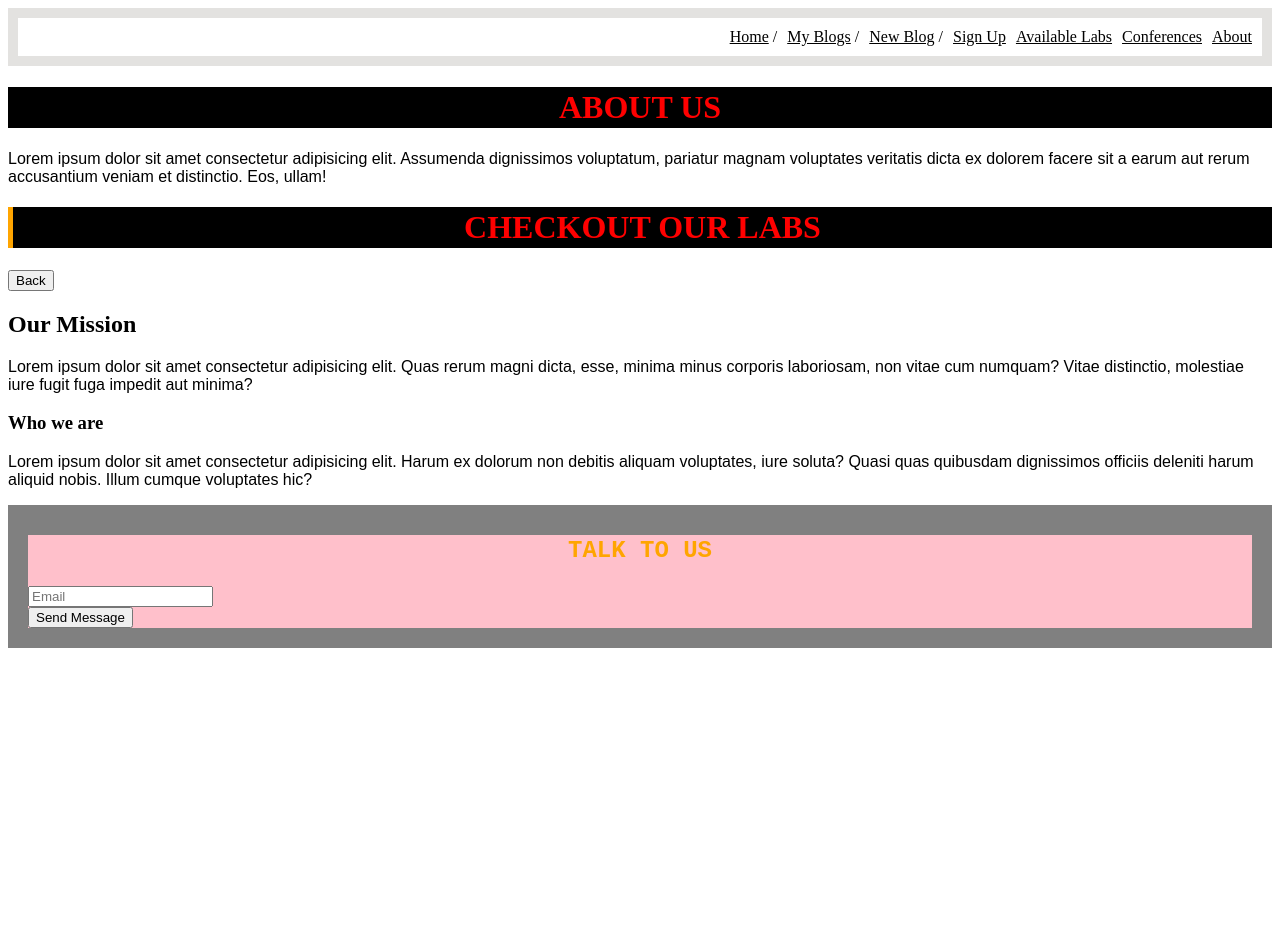
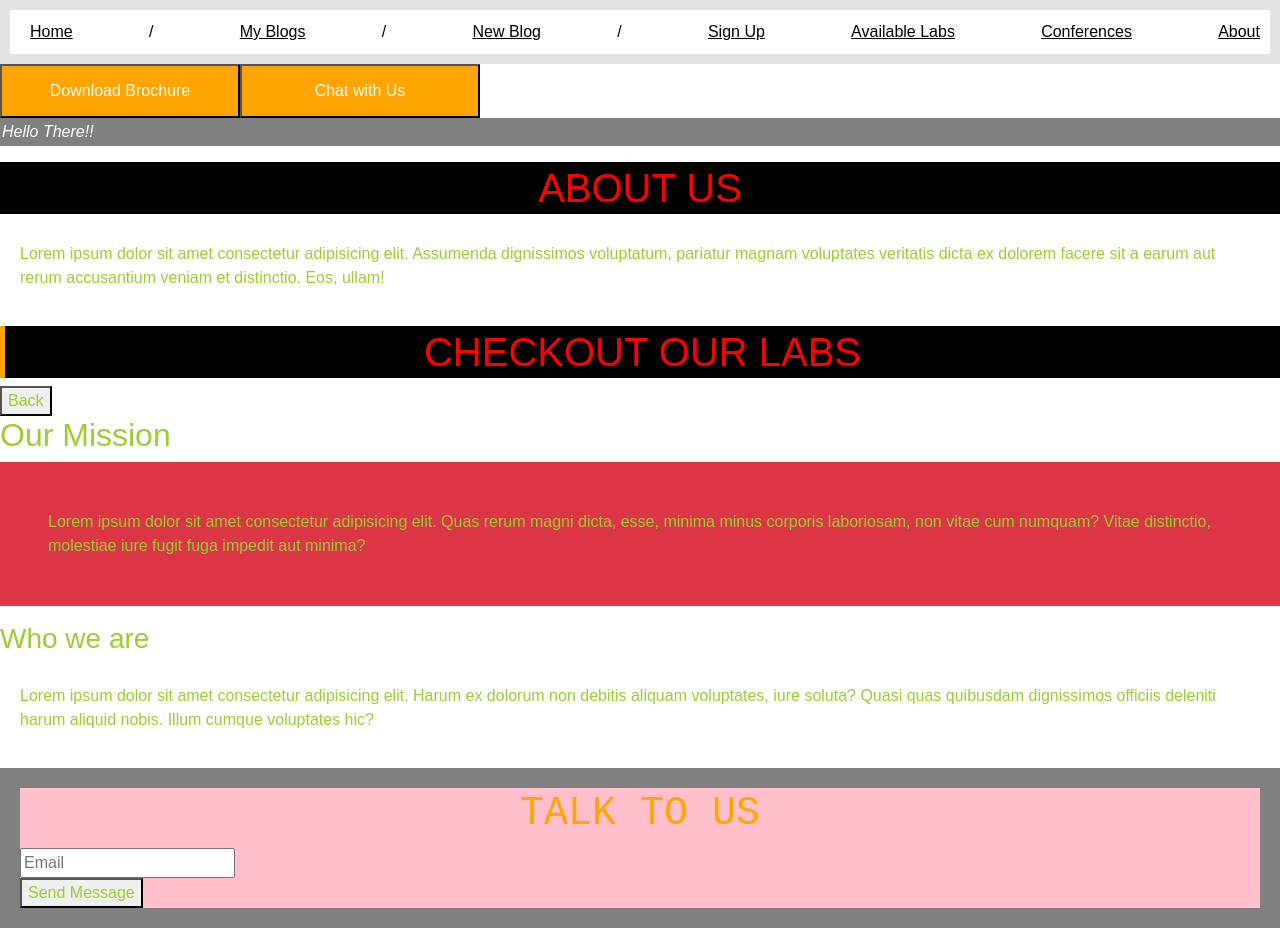
Before and after one commit to modcomlearning/blog-app, a React (Create React App) app: page /about in a window 1280 px wide. Before the commit the page ends 800 px from the top, so only its background shows below. Built offline with nearby package versions, Linux system fonts and the light colour scheme.

Commit message:
13th Push

```diff
--- a/package.json
+++ b/package.json
@@ -6,6 +6,7 @@
     "@testing-library/jest-dom": "^5.17.0",
     "@testing-library/react": "^13.4.0",
     "@testing-library/user-event": "^13.5.0",
+    "bootstrap": "^5.3.1",
     "install": "^0.13.0",
     "react": "^18.2.0",
     "react-dom": "^18.2.0",
--- a/public/index.html
+++ b/public/index.html
@@ -1,14 +1,15 @@
 <!DOCTYPE html>
 <html lang="en">
+
 <head>
   <meta charset="utf-8" />
   <link rel="icon" href="%PUBLIC_URL%/favicon.ico" />
   <meta name="viewport" content="width=device-width, initial-scale=1" />
   <meta name="theme-color" content="#000000" />
-    <meta
-      name="description"
-      content="Web site created using create-react-app"
-    />
+  <meta name="description" content="Web site created using create-react-app" />
+
+  <link href="https://cdn.jsdelivr.net/npm/bootstrap@5.3.1/dist/css/bootstrap.min.css" rel="stylesheet"
+    integrity="sha384-4bw+/aepP/YC94hEpVNVgiZdgIC5+VKNBQNGCHeKRQN+PtmoHDEXuppvnDJzQIu9" crossorigin="anonymous">
   <link rel="apple-touch-icon" href="%PUBLIC_URL%/logo192.png" />
   <!--
       manifest.json provides metadata used when your web app is installed on a
@@ -26,6 +27,7 @@
     -->
   <title>React App</title>
 </head>
+
 <body>
   <noscript>You need to enable JavaScript to run this app.</noscript>
   <div id="root"></div>
@@ -40,4 +42,5 @@
       To create a production bundle, use `npm run build` or `yarn build`.
     -->
 </body>
+
 </html>
--- a/src/About.js
+++ b/src/About.js
@@ -1,5 +1,6 @@
 import styled from 'styled-components'
-
+import Secondary from './styles/Secondary'
+import ButtonPrimary from './styles/ButtonPrimary'
 let color = "red"
 //Internal/External Styled Components
 const XH1 = styled.h1`
@@ -26,18 +27,19 @@ const Section = styled.section`
 
     }
 `
-
-
 const About = () => {
     return (
         <div className="about">
+            <ButtonPrimary>Download Brochure</ButtonPrimary>
+            <ButtonPrimary>Chat with Us</ButtonPrimary>
+            <Secondary>Hello There!!</Secondary>
             <XH1>About Us</XH1>
             <p>Lorem ipsum dolor sit amet consectetur adipisicing elit. Assumenda dignissimos voluptatum, pariatur magnam voluptates veritatis dicta ex dolorem facere sit a earum aut rerum accusantium veniam et distinctio. Eos, ullam!</p>
             <PrimaryInfo>Checkout Our Labs</PrimaryInfo>
             <button>Back</button>
 
             <h2>Our Mission</h2>
-            <p>Lorem ipsum dolor sit amet consectetur adipisicing elit. Quas rerum magni dicta, esse, minima minus corporis laboriosam, non vitae cum numquam? Vitae distinctio, molestiae iure fugit fuga impedit aut minima?</p>
+            <p className='bg-danger p-5'>Lorem ipsum dolor sit amet consectetur adipisicing elit. Quas rerum magni dicta, esse, minima minus corporis laboriosam, non vitae cum numquam? Vitae distinctio, molestiae iure fugit fuga impedit aut minima?</p>
             <div className="about-us">
                 <h3>Who we are</h3>
                 <p>Lorem ipsum dolor sit amet consectetur adipisicing elit. Harum ex dolorum non debitis aliquam voluptates, iure soluta? Quasi quas quibusdam dignissimos officiis deleniti harum aliquid nobis. Illum cumque voluptates hic?</p>
--- a/src/App.js
+++ b/src/App.js
@@ -8,6 +8,7 @@ import Conference from './Conference';
 import  {BrowserRouter as Router, Routes, Route} from 'react-router-dom'
 import Signup from './Signup';
 import About from './About';
+import GlobalStyle from './styles/Global';
 function App() {
   //Arrow Function
   const handleClick = () => {
@@ -29,7 +30,8 @@ function App() {
   //States(Hooks), Functions, Props, Lists, useEffec
   return (
     <Router>
-    <div className="App">
+      <div className="App">
+        <GlobalStyle/>
       <Navbar />
         <div className="content">
           {/* this is reffering from Navbar JS */}
--- a/src/index.js
+++ b/src/index.js
@@ -2,7 +2,9 @@ import React from 'react';
 import ReactDOM from 'react-dom/client';
 import './index.css';
 import App from './App';
+
 import reportWebVitals from './reportWebVitals';
+// import "bootstrap/dist/css/bootstrap.css"
 
 const root = ReactDOM.createRoot(document.getElementById('root'));
 root.render(
--- /dev/null
+++ b/src/styles/ButtonPrimary.js
@@ -0,0 +1,11 @@
+import styled from 'styled-components'
+
+const ButtonPrimary = styled.button`
+    background-color: orange;
+    color: white;
+    padding: 1%;
+    width: 15em;
+    display: inline-block;
+`
+
+export default ButtonPrimary;
```
Also changed, not shown: 1 other file (tests, documents, lock files or other folders). Lines whose indentation alone changed are shown as unchanged.
